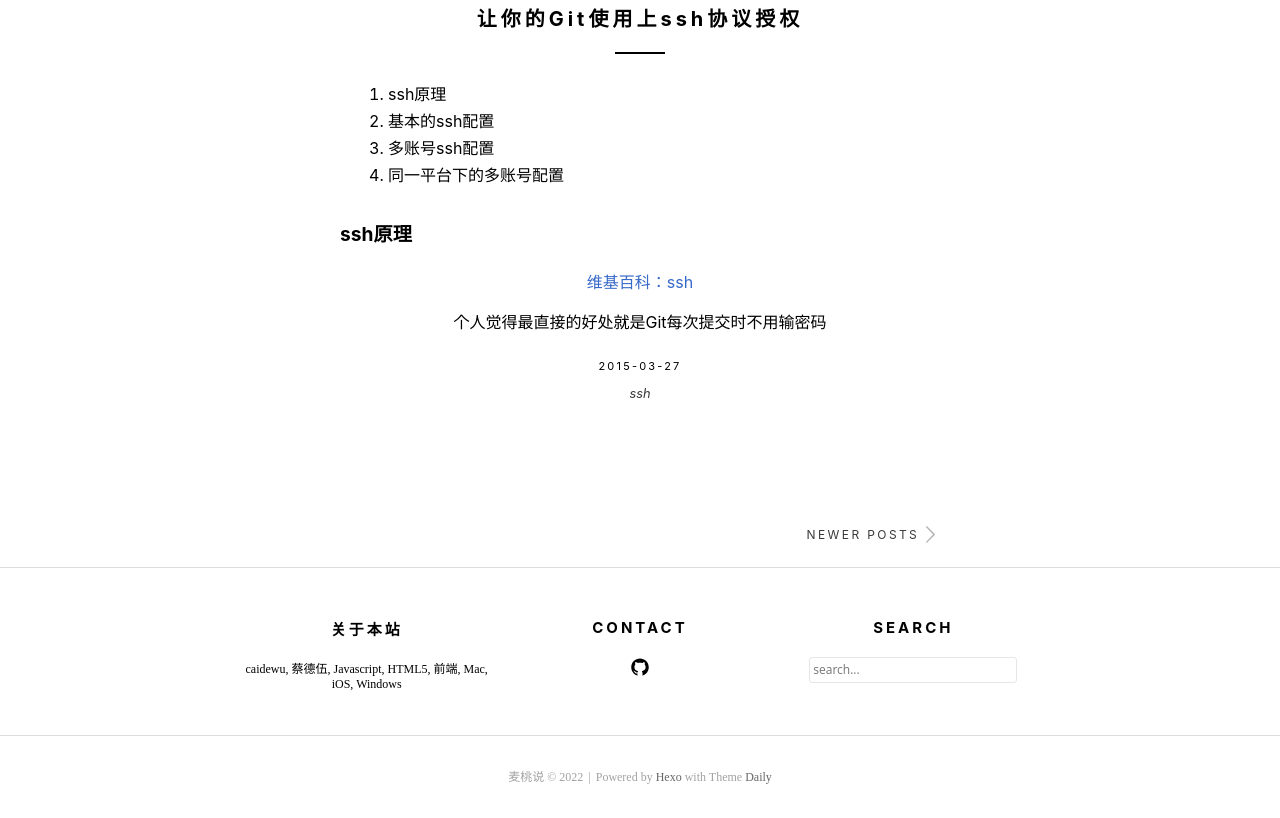
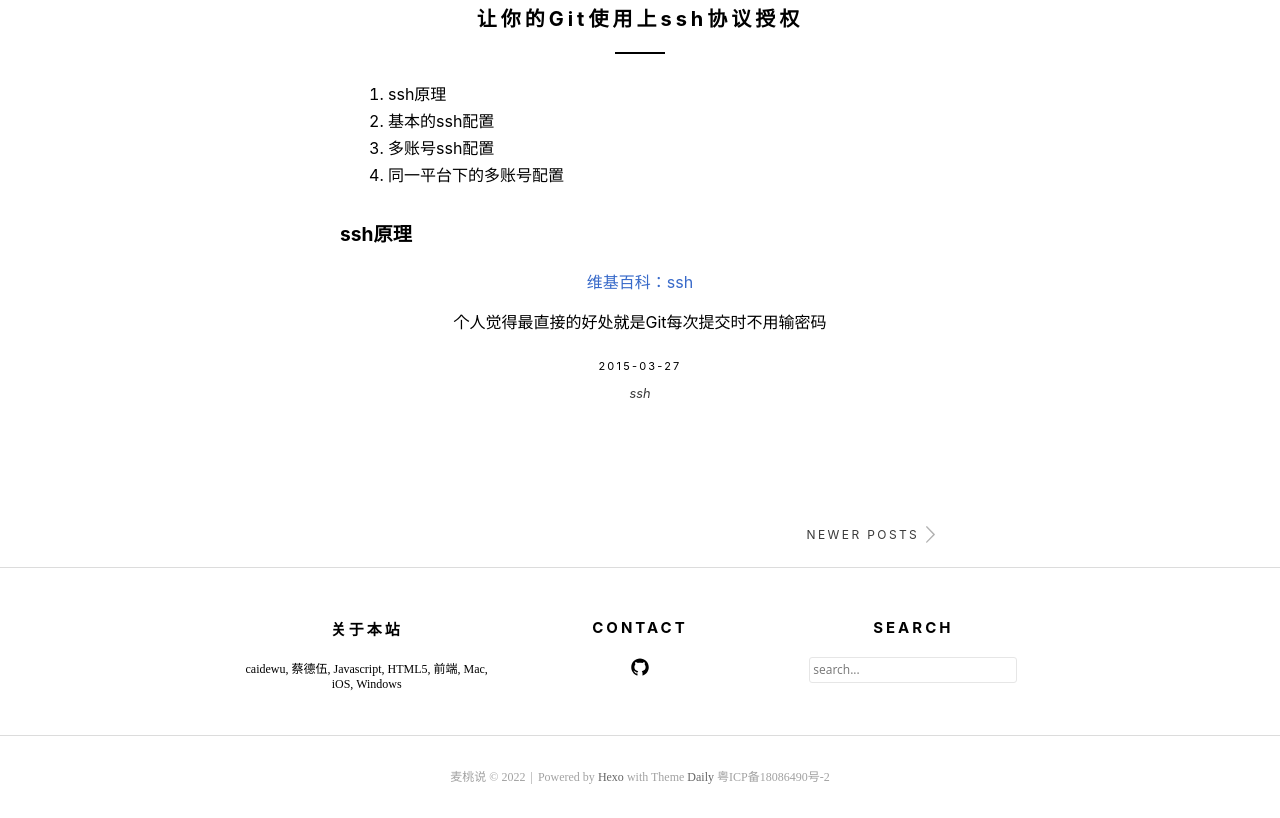
Before and after one commit to caidewu/site, a plain HTML site: page page/4/index.html in a window 1280 px wide. Shown: the part 5998-6816 px from the top of the page. Drawn offline with Linux system fonts and the light colour scheme.

Commit message:
添加备案信息

```diff
--- a/page/4/index.html
+++ b/page/4/index.html
@@ -531,6 +531,7 @@
 
       <span class="split">|</span>
       <span>Powered by <a href="https://hexo.io/" target="_blank">Hexo</a> with Theme <a href="https://github.com/GallenHu/hexo-theme-Daily" target="_blank">Daily</a></span>
+      <span>粤ICP备18086490号-2</span>
 
   </p>
 </footer>
```
